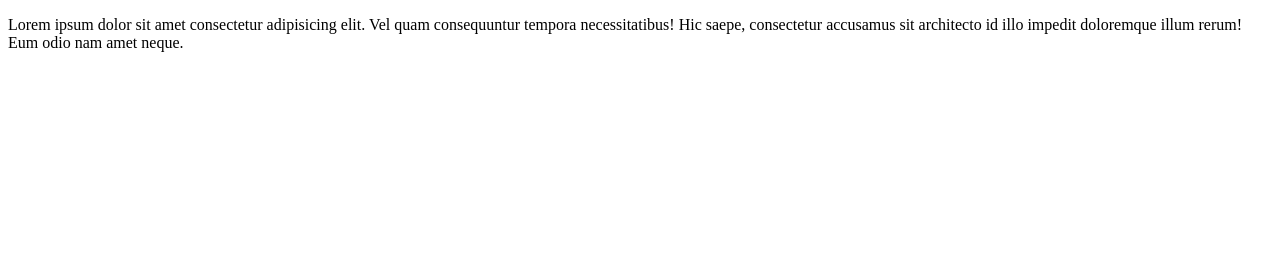
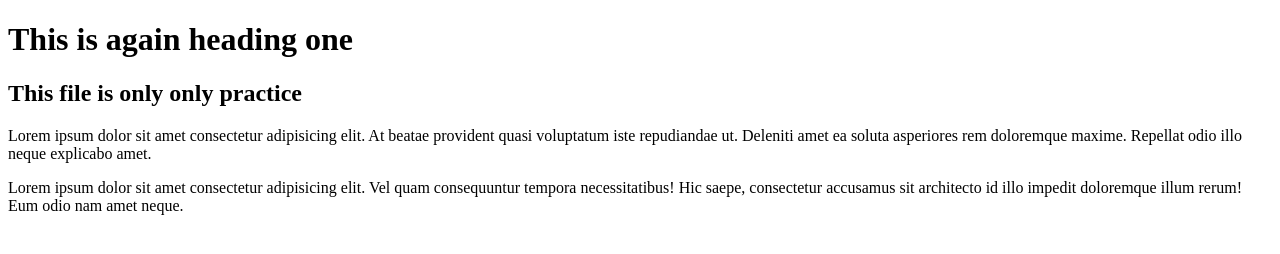
Before and after one commit to TubaFarooqi/firstproject, a plain HTML site: page index.html in a window 1280 px wide. Drawn offline with Linux system fonts and the light colour scheme.

Commit message:
scss added

```diff
--- a/index.html
+++ b/index.html
@@ -6,6 +6,9 @@
     <title>Using Git</title>
 </head>
 <body>
+    <h1>This is again heading one</h1>
+    <h2>This file is only only practice</h2>
+    <p>Lorem ipsum dolor sit amet consectetur adipisicing elit. At beatae provident quasi voluptatum iste repudiandae ut. Deleniti amet ea soluta asperiores rem doloremque maxime. Repellat odio illo neque explicabo amet.</p>
     <p>Lorem ipsum dolor sit amet consectetur adipisicing elit. Vel quam consequuntur tempora necessitatibus! Hic saepe, consectetur accusamus sit architecto id illo impedit doloremque illum rerum! Eum odio nam amet neque.</p>
 </body>
 </html>
--- /dev/null
+++ b/style.scss
@@ -0,0 +1,3 @@
+h1{
+    background-color: beige;
+}
```
Also changed, not shown: style.css.
